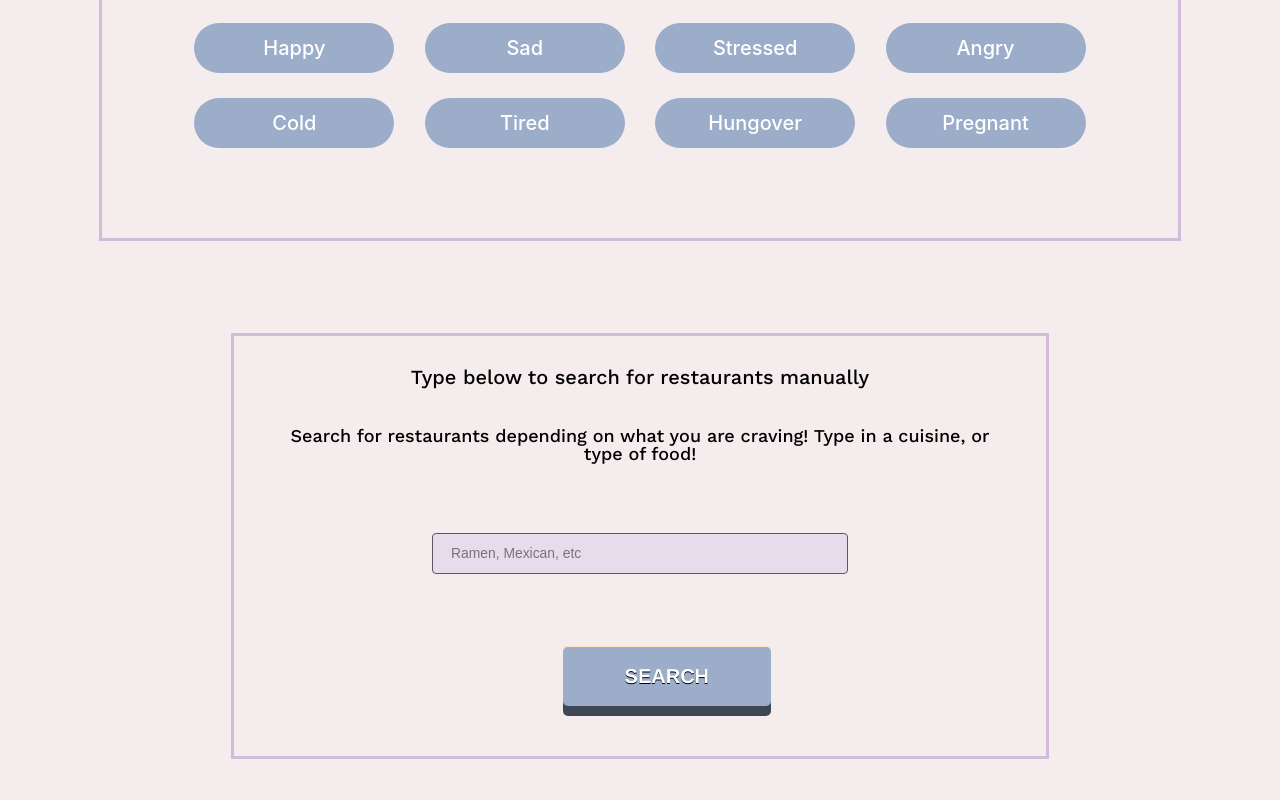
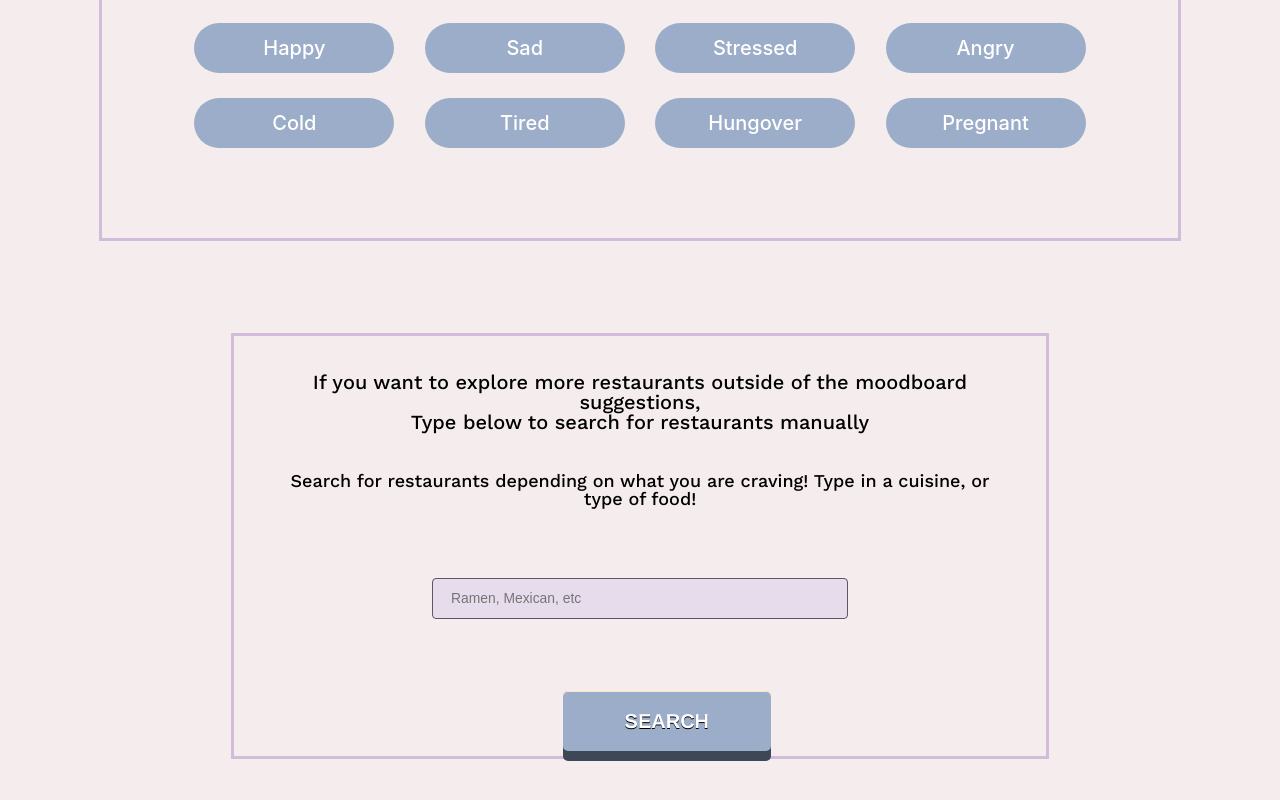
Before and after one commit to alyssacheng15/foodymoody, a React (Create React App) app: page / in a window 1280 px wide. Shown: the part 1278-2078 px from the top of the page. Built offline with nearby package versions, Linux system fonts and the light colour scheme.

Commit message:
just merging

```diff
--- a/src/components/SearchBar/SearchBar.css
+++ b/src/components/SearchBar/SearchBar.css
@@ -89,6 +89,10 @@
     padding-left: 40px;
     padding-right: 40px;
     padding-top: 50px;
+  }
+
+  .SearchBarTextIntro {
+    padding-top: 60px;
   }
 
   .SearchBar-sort-options ul {
--- a/src/components/SearchBar/SearchBar.js
+++ b/src/components/SearchBar/SearchBar.js
@@ -258,7 +258,9 @@ class SearchBar extends React.Component {
 
                 <div className="SearchBar" id="searchBar">
                     <div className="SearchBarText">
-                        <h4>Type below to search for restaurants manually</h4>
+                        <h4 className="SearchBarTextIntro">If you want to explore more restaurants outside of the moodboard suggestions,
+                            <br></br>
+                            Type below to search for restaurants manually</h4>
                         <p>
                             Search for restaurants depending on what you are craving! Type in a cuisine, or type of food!
                         </p>
```
